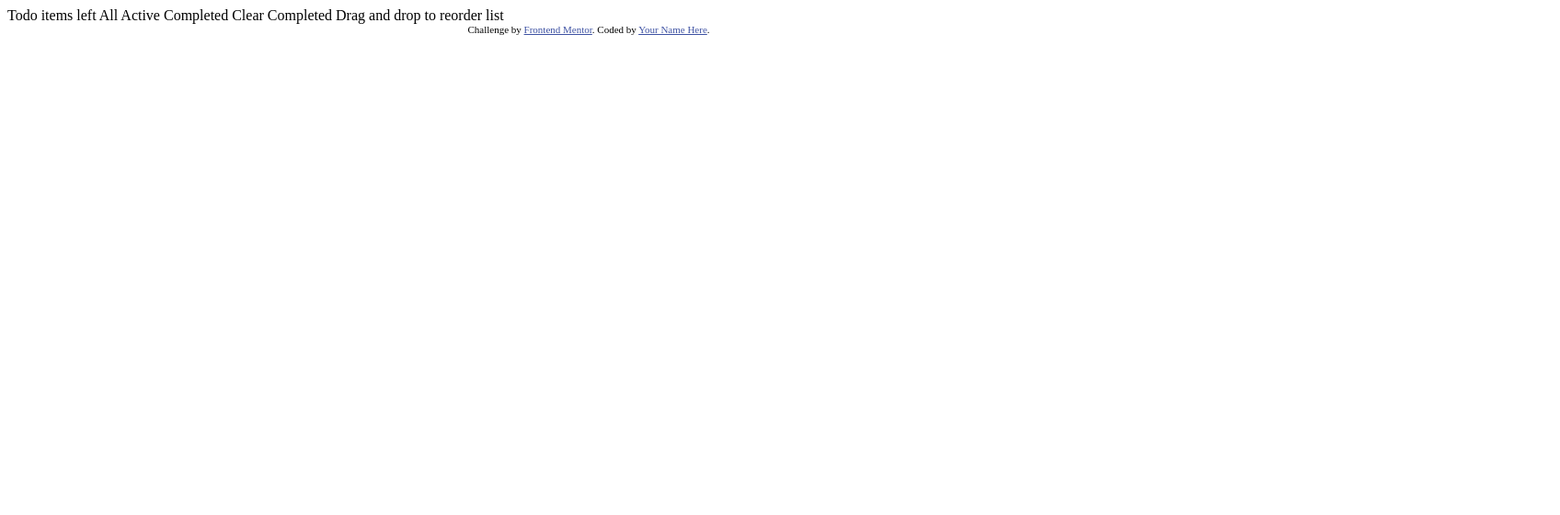
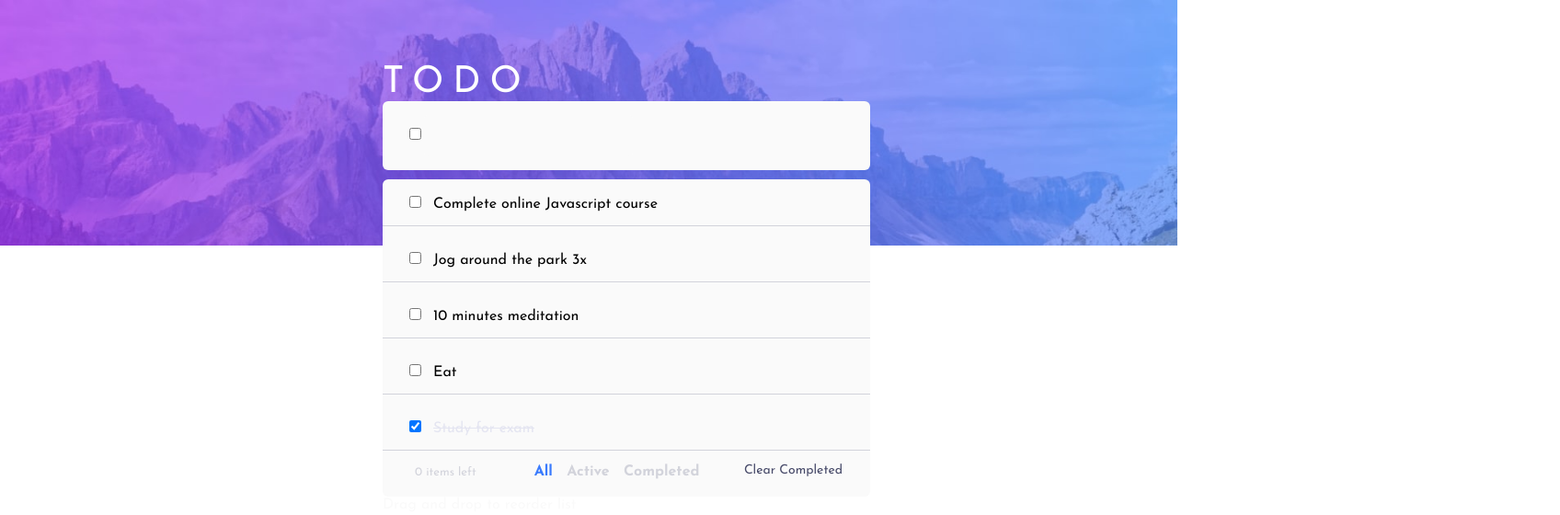
Before and after one commit to sagivmis/TD, a plain HTML site: page index.html in a window 1280 px wide. Shown: the whole page at 92% size, 1696 px wide, since content can reach past the window. Drawn offline with nearby package versions, Linux system fonts and the light colour scheme.

Commit message:
json check

```diff
--- /dev/null
+++ b/index.css
@@ -0,0 +1,137 @@
+@import url('https://fonts.googleapis.com/css2?family=Josefin+Sans:wght@400;700&display=swap');
+
+h1 {
+    position: relative;
+}
+
+.title {
+    text-transform: uppercase;
+    position: relative;
+    background: none;
+    color: white;
+    letter-spacing: 10px;
+    font-size: 40px;
+    left: 32.5%;
+    top: 70px;
+    font-family: 'Josefin Sans', sans-serif;
+}
+.background {
+    position: absolute;
+    width: 100%;
+}
+
+.list {
+    margin: 0px;
+}
+
+.container {
+    font-family: 'Josefin Sans', sans-serif;
+    background-color: hsl(0, 0%, 98%);
+    position: relative;
+    background: hsl(0, 0%, 98%);
+    width: 530px;
+    left: 32.5%;
+    top: 70px;
+    border-radius: 6px;
+}
+.below-list {
+    display: inline;
+    background: none;
+    color: hsl(0, 0%, 98%);
+    margin-top: 100px;
+    border-radius: 0px;
+}
+
+.items-left {
+    font-size: 13px;
+    margin-left: 25px;
+}
+
+.menu {
+    display: inline;
+    /* text-decoration: cur; */
+    cursor: pointer;
+}
+
+.menu li {
+    display: inline-block;
+}
+
+.todo {
+    border-radius: 15px;
+}
+
+.menu-item:hover {
+    display: inline-block;
+    color: hsl(235, 19%, 35%);
+}
+
+.active {
+    color: hsl(220, 98%, 61%);
+}
+.todo-item {
+    padding: 15px 25px;
+    display: block;
+    margin-bottom: 10px;
+    border-bottom: 0.1px solid hsl(233, 11%, 84%);
+    cursor: pointer;
+}
+.todo-text {
+    margin-left: 10px;
+    display: inline-block;
+}
+.done {
+    text-decoration: line-through;
+    color: hsl(236, 33%, 92%);
+}
+.new-todo-item {
+    padding: 15px 25px;
+    display: block;
+    margin-bottom: 10px;
+}
+.menu-item {
+    margin-left: 10px;
+}
+#actions {
+    position: absolute;
+    right: 30px;
+    font-size: 14px;
+    font-weight: 500;
+    color: hsl(235, 19%, 35%);
+}
+#actions .menu-item {
+    margin-left: 0px;
+}
+#states {
+    position: absolute;
+    right: 35%;
+    font-weight: 700;
+}
+.list-footer {
+    /* display: inline-block; */
+    /* margin-right: 5px; */
+    padding: 5px 10px;
+    position: relative;
+    color: hsl(233, 11%, 84%);
+    font-weight: 400;
+    height: 30px;
+}
+
+.new-task-input {
+    border: none;
+    background-color: hsl(0, 0%, 98%);
+}
+.new-task-input:focus {
+    border: none;
+}
+
+input.new-task-input {
+    margin: 0;
+    text-align: left;
+    outline: 0;
+    z-index: 2;
+    border-radius: 5px;
+    padding: 15px 25px;
+    /* font-size: 40px; */
+    /* box-shadow: 0 0 5px rgba(0, 0, 0, 0.12), inset 0 0 2px rgba(0, 0, 0, 0.19); */
+}
--- a/index.html
+++ b/index.html
@@ -1,36 +1,50 @@
 <!DOCTYPE html>
 <html lang="en">
 <head>
+  <link href="https://cdnjs.cloudflare.com/ajax/libs/meyer-reset/2.0/reset.min.css" rel="stylesheet"/>
+
   <meta charset="UTF-8">
   <meta name="viewport" content="width=device-width, initial-scale=1.0"> <!-- displays site properly based on user's device -->
-
   <link rel="icon" type="image/png" sizes="32x32" href="./images/favicon-32x32.png">
-
   <title>Frontend Mentor | Todo app</title>
-
-  <!-- Feel free to remove these styles or customise in your own stylesheet 👍 -->
   <style>
     .attribution { font-size: 11px; text-align: center; }
     .attribution a { color: hsl(228, 45%, 44%); }
   </style>
+  <link rel="stylesheet" href="index.css">
 </head>
+
 <body>
-
-  Todo
-
-  <!-- Add dynamic number --> items left
-
-  All
-  Active
-  Completed
-
-  Clear Completed
-
-  Drag and drop to reorder list
+  <img src="images/bg-desktop-light.jpg" class="background">
+  <h1 class="title">Todo</h1>
+  <div class="container new-task">
+    <ul id="new-task"></ul>
+    <!-- <input type="checkbox" class="task-done"><input type='text' class="new-task-input"> -->
+  </div>
+  <div class="container">
+  <div class="todo">
+    <ul class="list" id="todo">
+    </ul>
+  </div>
+  <div class="list-footer">
+    <label class="items-left" id="items-left">0 items left</label>
+    <ul class="menu" id="states">
+      <li class="menu-item active">All</li>
+      <li class="menu-item">Active </li>
+      <li class="menu-item">Completed</li>
+    </ul>
+    <ul class="menu" id="actions">
+      <li class="menu-item">Clear</li>
+      <li class="menu-item">Completed</li>
+    </ul>
+  </div>
+</div>
+  <div class="container below-list">Drag and drop to reorder list</div>
 
   <div class="attribution">
     Challenge by <a href="https://www.frontendmentor.io?ref=challenge" target="_blank">Frontend Mentor</a>.
-    Coded by <a href="#">Your Name Here</a>.
+    Coded by <a href="#">Sagiv Mishaan</a>.
   </div>
+  <script src="index.js"></script>
 </body>
 </html>
--- /dev/null
+++ b/index.js
@@ -0,0 +1,137 @@
+tasks=[
+    {
+        id:1,
+        task: "Complete online Javascript course",
+        status: false,
+    },
+
+    {
+        id:2,
+        task: "Jog around the park 3x",
+        status: false,
+    },
+    {
+        id:3,
+        task: "10 minutes meditation",
+        status: false,
+    },
+    {
+        id:4,
+        task: "Eat",
+        status: false,
+    },
+    {
+        id:5,
+        task: "Study for exam",
+        status: true,
+    },
+]
+
+const todoListElement = document.getElementById("todo");
+const itemsLeft = document.getElementById("items-left");
+const newTaskUlElement = document.getElementById("new-task");
+
+
+LoadTasks();
+NewTask();
+
+let newTodo = document.getElementById(`new-todo-item ${tasks.length+1}`)
+let newTaskTextInputField = GetTaskTextInputField();
+
+// AddTextListener();
+
+function GetTaskTextInputField() {
+    return document.getElementById(`text-${tasks.length + 1}`);
+}
+
+function AddTextListener() {
+    newTaskTextInputField.addEventListener("keyup", AddTask);
+}
+
+function ClearTasks(list){
+    while(list.firstChild){
+        list.removeChild(list.firstChild);
+    }
+}
+function ToggleStatus(e){
+    let taskId = parseInt(e.target.parentNode.classList[1]);
+    tasks.map((task)=>{
+        if(task.id === taskId) task.status= !task.status;
+    })
+
+    LoadTasks();
+}
+
+function LoadTasks() {
+    ClearTasks(todoListElement);
+    if(tasks.length ===0){
+        let tag = document.createElement("li");
+        tag.className = `todo-item`;
+
+        tag.innerHTML = `No tasks to show.`;
+        todoListElement.appendChild(tag);
+        return;
+    }
+    tasks.map((task) => {
+        let tag = document.createElement("li");
+        tag.className = `todo-item ${task.id}`;
+        tag.onclick = ToggleStatus;
+        let checkbox = document.createElement("input");
+        if(task.status)checkbox.checked=true;
+        checkbox.type = "checkbox";
+        checkbox.className = "task-done";
+
+        let text= document.createTextNode(" " + task.task);
+        text= document.createElement("p");
+        text.innerHTML=" " + task.task;
+        text.className = `todo-text ${task.status? "done":""}`;
+
+        tag.appendChild(checkbox);
+        tag.appendChild(text);
+
+        todoListElement.appendChild(tag);
+    });
+}
+function AddTask(e){
+    let inputText;
+    let newTaskData;
+    const checkbox = document.getElementById(`checkbox-${tasks.length+1}`);
+    if(e.keyCode === 13){
+        inputText= e.target.value;
+
+        newTaskData = {
+            id: tasks.length+1,
+            task: inputText,
+            status: checkbox.checked,
+        }
+        tasks.push(newTaskData);
+        LoadTasks();
+        ClearLastTask();
+        NewTask();
+    }
+}
+function ClearLastTask(){
+    ClearTasks(newTaskUlElement);
+}
+function NewTask(){
+
+    let tag = document.createElement("li");
+    tag.className = `new-todo-item ${tasks.length+1}`;
+    tag.id = `new-todo-item ${tasks.length+1}`;
+    let checkbox= document.createElement("input");
+    checkbox.type = "checkbox";
+    checkbox.id = `checkbox-${tasks.length+1}`;
+    checkbox.className = "task-done";
+
+    let text= document.createElement("input");
+    text.type = "text";
+    text.className = `new-task-input`;
+    text.id = `text-${tasks.length+1}`;
+    text.onsubmit=AddTask;
+
+    text.addEventListener("keyup", AddTask);
+
+    tag.appendChild(checkbox);
+    tag.appendChild(text);
+    newTaskUlElement.appendChild(tag);
+}
```
Also changed, not shown: New document 3.json (added, +28 -0 lines), style-guide.md (+5 -5 lines).
